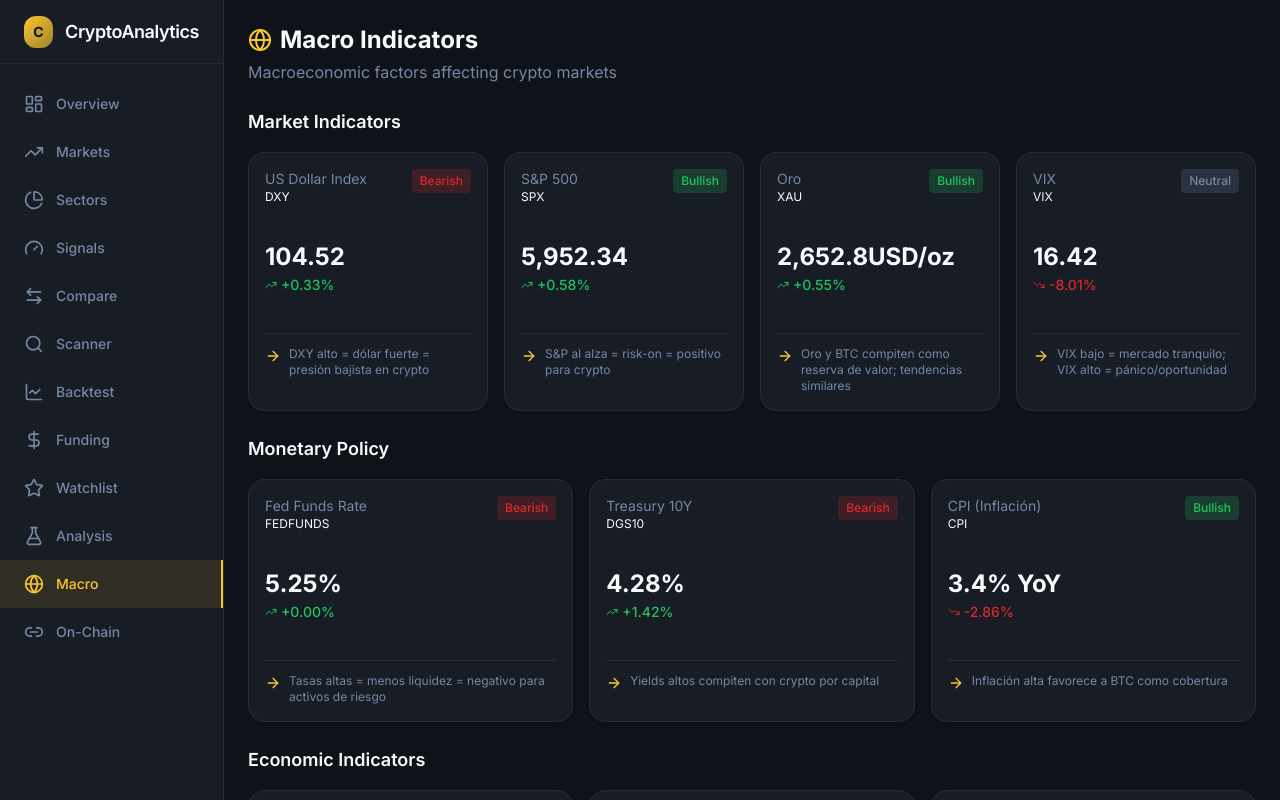
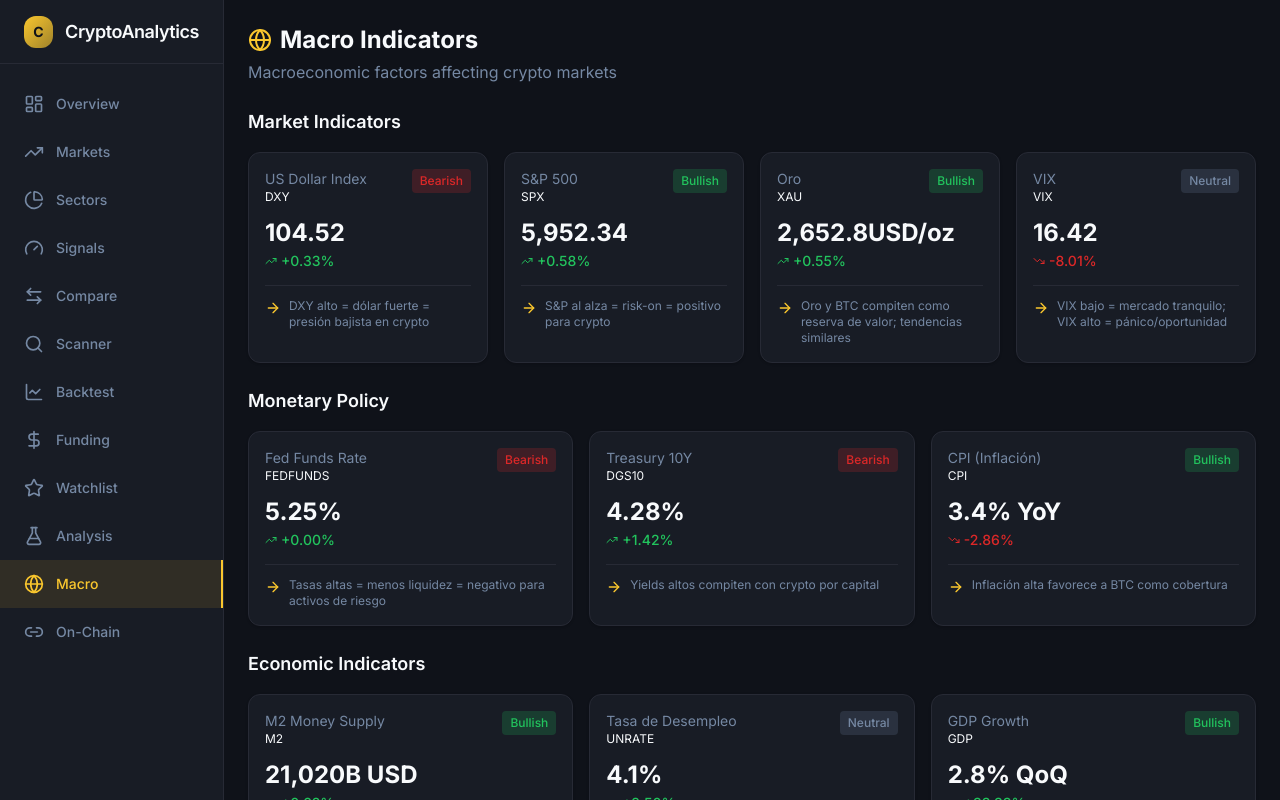
Before and after one commit to Luifer24/crypto-analytics, a Next.js app: page /macro in a window 1280 px wide. Shown: the top 800 px of the page. Built offline with nearby package versions, Linux system fonts and the light colour scheme.

Commit message:
chore: update UI components (button, card, checkbox, input)

```diff
--- a/src/components/ui/button.tsx
+++ b/src/components/ui/button.tsx
@@ -1,32 +1,28 @@
-import * as React from "react"
-import { Slot } from "@radix-ui/react-slot"
-import { cva, type VariantProps } from "class-variance-authority"
-
-import { cn } from "@/lib/utils"
+import * as React from "react";
+import { Slot } from "@radix-ui/react-slot";
+import { cva, type VariantProps } from "class-variance-authority";
+import { cn } from "@/lib/utils";
 
 const buttonVariants = cva(
-  "inline-flex items-center justify-center gap-2 whitespace-nowrap rounded-md text-sm font-medium transition-all disabled:pointer-events-none disabled:opacity-50 [&_svg]:pointer-events-none [&_svg:not([class*='size-'])]:size-4 shrink-0 [&_svg]:shrink-0 outline-none focus-visible:border-ring focus-visible:ring-ring/50 focus-visible:ring-[3px] aria-invalid:ring-destructive/20 dark:aria-invalid:ring-destructive/40 aria-invalid:border-destructive",
+  "inline-flex items-center justify-center whitespace-nowrap rounded-md text-sm font-medium ring-offset-background transition-colors focus-visible:outline-none focus-visible:ring-2 focus-visible:ring-ring focus-visible:ring-offset-2 disabled:pointer-events-none disabled:opacity-50",
   {
     variants: {
       variant: {
         default: "bg-primary text-primary-foreground hover:bg-primary/90",
         destructive:
-          "bg-destructive text-white hover:bg-destructive/90 focus-visible:ring-destructive/20 dark:focus-visible:ring-destructive/40 dark:bg-destructive/60",
+          "bg-destructive text-destructive-foreground hover:bg-destructive/90",
         outline:
-          "border bg-background shadow-xs hover:bg-accent hover:text-accent-foreground dark:bg-input/30 dark:border-input dark:hover:bg-input/50",
+          "border border-input bg-background hover:bg-accent hover:text-accent-foreground",
         secondary:
           "bg-secondary text-secondary-foreground hover:bg-secondary/80",
-        ghost:
-          "hover:bg-accent hover:text-accent-foreground dark:hover:bg-accent/50",
+        ghost: "hover:bg-accent hover:text-accent-foreground",
         link: "text-primary underline-offset-4 hover:underline",
       },
       size: {
-        default: "h-9 px-4 py-2 has-[>svg]:px-3",
-        sm: "h-8 rounded-md gap-1.5 px-3 has-[>svg]:px-2.5",
-        lg: "h-10 rounded-md px-6 has-[>svg]:px-4",
-        icon: "size-9",
-        "icon-sm": "size-8",
-        "icon-lg": "size-10",
+        default: "h-10 px-4 py-2",
+        sm: "h-9 rounded-md px-3",
+        lg: "h-11 rounded-md px-8",
+        icon: "h-10 w-10",
       },
     },
     defaultVariants: {
@@ -34,29 +30,26 @@
       size: "default",
     },
   }
-)
+);
 
-function Button({
-  className,
-  variant = "default",
-  size = "default",
-  asChild = false,
-  ...props
-}: React.ComponentProps<"button"> &
-  VariantProps<typeof buttonVariants> & {
-    asChild?: boolean
-  }) {
-  const Comp = asChild ? Slot : "button"
+export interface ButtonProps
+  extends React.ButtonHTMLAttributes<HTMLButtonElement>,
+    VariantProps<typeof buttonVariants> {
+  asChild?: boolean;
+}
 
+const Button = React.forwardRef<HTMLButtonElement, ButtonProps>(
+  ({ className, variant, size, asChild = false, ...props }, ref) => {
+    const Comp = asChild ? Slot : "button";
     return (
       <Comp
-      data-slot="button"
-      data-variant={variant}
-      data-size={size}
         className={cn(buttonVariants({ variant, size, className }))}
+        ref={ref}
         {...props}
       />
-  )
+    );
   }
+);
+Button.displayName = "Button";
 
-export { Button, buttonVariants }
+export { Button, buttonVariants };
--- a/src/components/ui/card.tsx
+++ b/src/components/ui/card.tsx
@@ -1,92 +1,78 @@
-import * as React from "react"
+import * as React from "react";
+import { cn } from "@/lib/utils";
 
-import { cn } from "@/lib/utils"
-
-function Card({ className, ...props }: React.ComponentProps<"div">) {
-  return (
+const Card = React.forwardRef<
+  HTMLDivElement,
+  React.HTMLAttributes<HTMLDivElement>
+>(({ className, ...props }, ref) => (
   <div
-      data-slot="card"
+    ref={ref}
     className={cn(
-        "bg-card text-card-foreground flex flex-col gap-6 rounded-xl border py-6 shadow-sm",
+      "rounded-lg border bg-card text-card-foreground shadow-sm",
       className
     )}
     {...props}
   />
-  )
-}
+));
+Card.displayName = "Card";
 
-function CardHeader({ className, ...props }: React.ComponentProps<"div">) {
-  return (
+const CardHeader = React.forwardRef<
+  HTMLDivElement,
+  React.HTMLAttributes<HTMLDivElement>
+>(({ className, ...props }, ref) => (
   <div
-      data-slot="card-header"
+    ref={ref}
+    className={cn("flex flex-col space-y-1.5 p-6", className)}
+    {...props}
+  />
+));
+CardHeader.displayName = "CardHeader";
+
+const CardTitle = React.forwardRef<
+  HTMLParagraphElement,
+  React.HTMLAttributes<HTMLHeadingElement>
+>(({ className, ...props }, ref) => (
+  <h3
+    ref={ref}
     className={cn(
-        "@container/card-header grid auto-rows-min grid-rows-[auto_auto] items-start gap-2 px-6 has-data-[slot=card-action]:grid-cols-[1fr_auto] [.border-b]:pb-6",
+      "text-2xl font-semibold leading-none tracking-tight",
       className
     )}
     {...props}
   />
-  )
-}
+));
+CardTitle.displayName = "CardTitle";
 
-function CardTitle({ className, ...props }: React.ComponentProps<"div">) {
-  return (
-    <div
-      data-slot="card-title"
-      className={cn("leading-none font-semibold", className)}
+const CardDescription = React.forwardRef<
+  HTMLParagraphElement,
+  React.HTMLAttributes<HTMLParagraphElement>
+>(({ className, ...props }, ref) => (
+  <p
+    ref={ref}
+    className={cn("text-sm text-muted-foreground", className)}
     {...props}
   />
-  )
-}
+));
+CardDescription.displayName = "CardDescription";
 
-function CardDescription({ className, ...props }: React.ComponentProps<"div">) {
-  return (
+const CardContent = React.forwardRef<
+  HTMLDivElement,
+  React.HTMLAttributes<HTMLDivElement>
+>(({ className, ...props }, ref) => (
+  <div ref={ref} className={cn("p-6 pt-0", className)} {...props} />
+));
+CardContent.displayName = "CardContent";
+
+const CardFooter = React.forwardRef<
+  HTMLDivElement,
+  React.HTMLAttributes<HTMLDivElement>
+>(({ className, ...props }, ref) => (
   <div
-      data-slot="card-description"
-      className={cn("text-muted-foreground text-sm", className)}
+    ref={ref}
+    className={cn("flex items-center p-6 pt-0", className)}
     {...props}
   />
-  )
-}
+));
+CardFooter.displayName = "CardFooter";
 
-function CardAction({ className, ...props }: React.ComponentProps<"div">) {
-  return (
-    <div
-      data-slot="card-action"
-      className={cn(
-        "col-start-2 row-span-2 row-start-1 self-start justify-self-end",
-        className
-      )}
-      {...props}
-    />
-  )
-}
-
-function CardContent({ className, ...props }: React.ComponentProps<"div">) {
-  return (
-    <div
-      data-slot="card-content"
-      className={cn("px-6", className)}
-      {...props}
-    />
-  )
-}
-
-function CardFooter({ className, ...props }: React.ComponentProps<"div">) {
-  return (
-    <div
-      data-slot="card-footer"
-      className={cn("flex items-center px-6 [.border-t]:pt-6", className)}
-      {...props}
-    />
-  )
-}
-
-export {
-  Card,
-  CardHeader,
-  CardFooter,
-  CardTitle,
-  CardAction,
-  CardDescription,
-  CardContent,
-}
+export { Card, CardHeader, CardFooter, CardTitle, CardDescription, CardContent };
--- a/src/components/ui/checkbox.tsx
+++ b/src/components/ui/checkbox.tsx
@@ -1,32 +1,29 @@
-"use client"
+"use client";
 
-import * as React from "react"
-import * as CheckboxPrimitive from "@radix-ui/react-checkbox"
-import { CheckIcon } from "lucide-react"
+import * as React from "react";
+import * as CheckboxPrimitive from "@radix-ui/react-checkbox";
+import { Check } from "lucide-react";
+import { cn } from "@/lib/utils";
 
-import { cn } from "@/lib/utils"
-
-function Checkbox({
-  className,
-  ...props
-}: React.ComponentProps<typeof CheckboxPrimitive.Root>) {
-  return (
+const Checkbox = React.forwardRef<
+  React.ElementRef<typeof CheckboxPrimitive.Root>,
+  React.ComponentPropsWithoutRef<typeof CheckboxPrimitive.Root>
+>(({ className, ...props }, ref) => (
   <CheckboxPrimitive.Root
-      data-slot="checkbox"
+    ref={ref}
     className={cn(
-        "peer border-input dark:bg-input/30 data-[state=checked]:bg-primary data-[state=checked]:text-primary-foreground dark:data-[state=checked]:bg-primary data-[state=checked]:border-primary focus-visible:border-ring focus-visible:ring-ring/50 aria-invalid:ring-destructive/20 dark:aria-invalid:ring-destructive/40 aria-invalid:border-destructive size-4 shrink-0 rounded-[4px] border shadow-xs transition-shadow outline-none focus-visible:ring-[3px] disabled:cursor-not-allowed disabled:opacity-50",
+      "peer h-4 w-4 shrink-0 rounded-sm border border-primary ring-offset-background focus-visible:outline-none focus-visible:ring-2 focus-visible:ring-ring focus-visible:ring-offset-2 disabled:cursor-not-allowed disabled:opacity-50 data-[state=checked]:bg-primary data-[state=checked]:text-primary-foreground",
       className
     )}
     {...props}
   >
     <CheckboxPrimitive.Indicator
-        data-slot="checkbox-indicator"
-        className="grid place-content-center text-current transition-none"
+      className={cn("flex items-center justify-center text-current")}
     >
-        <CheckIcon className="size-3.5" />
+      <Check className="h-4 w-4" />
     </CheckboxPrimitive.Indicator>
   </CheckboxPrimitive.Root>
-  )
-}
+));
+Checkbox.displayName = CheckboxPrimitive.Root.displayName;
 
-export { Checkbox }
+export { Checkbox };
--- /dev/null
+++ b/src/components/ui/input.tsx
@@ -0,0 +1,24 @@
+import * as React from "react";
+import { cn } from "@/lib/utils";
+
+export interface InputProps
+  extends React.InputHTMLAttributes<HTMLInputElement> {}
+
+const Input = React.forwardRef<HTMLInputElement, InputProps>(
+  ({ className, type, ...props }, ref) => {
+    return (
+      <input
+        type={type}
+        className={cn(
+          "flex h-10 w-full rounded-md border border-input bg-background px-3 py-2 text-sm ring-offset-background file:border-0 file:bg-transparent file:text-sm file:font-medium placeholder:text-muted-foreground focus-visible:outline-none focus-visible:ring-2 focus-visible:ring-ring focus-visible:ring-offset-2 disabled:cursor-not-allowed disabled:opacity-50",
+          className
+        )}
+        ref={ref}
+        {...props}
+      />
+    );
+  }
+);
+Input.displayName = "Input";
+
+export { Input };
```
Lines whose indentation alone changed are shown as unchanged.
